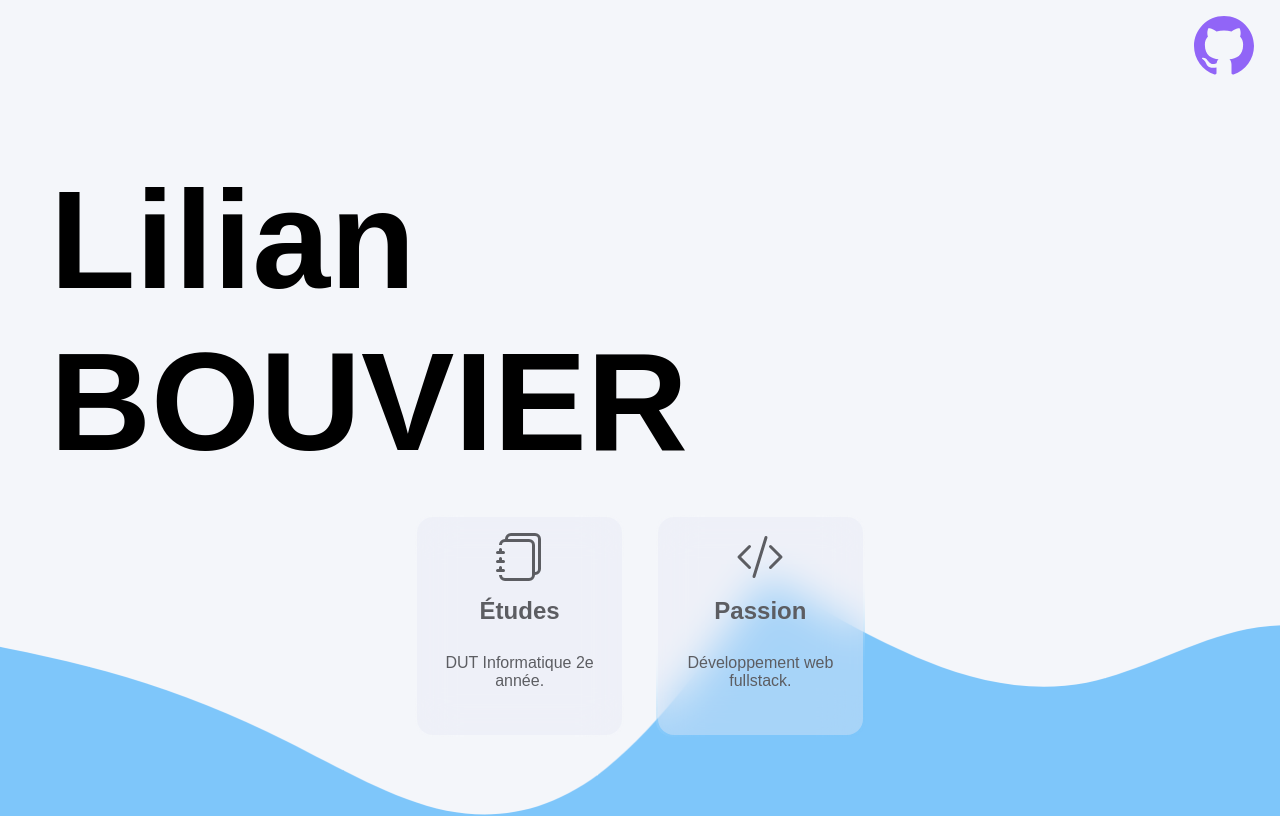
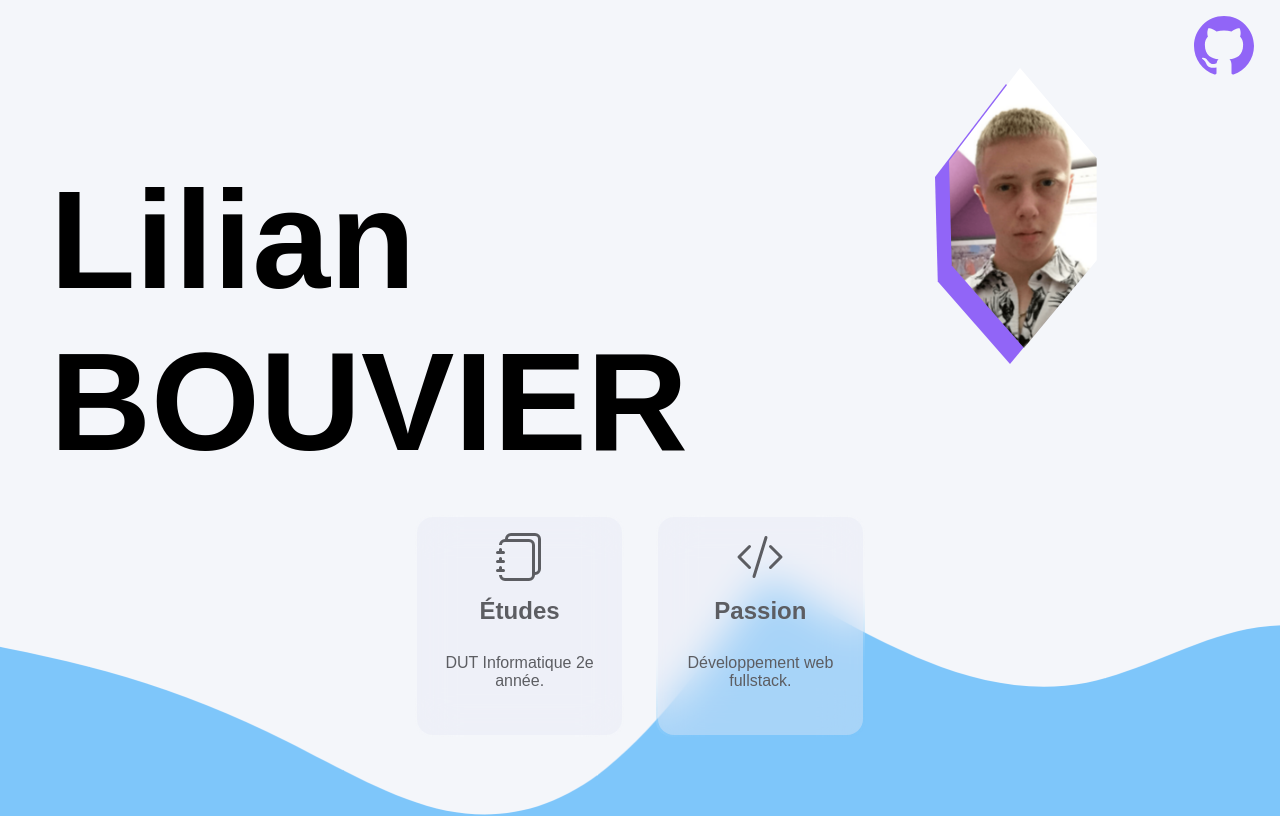
Before and after one commit to LilianBvr/my-resume, a React (Create React App) app: page / in a window 1280 px wide. Shown: the top 816 px of the page. Built offline with nearby package versions, Linux system fonts and the light colour scheme; a web font is replaced by a local one.

Commit message:
Fix picture issue

```diff
--- a/src/css/LandingPage.css
+++ b/src/css/LandingPage.css
@@ -42,14 +42,6 @@
     font-size: 15vw;
     text-align: center;
     margin-left: 0;
-  }
-}
-
-@media(min-width: 640px) and (min-height: 550px){
-  .lp__title:hover + .lp__pic-wrap{
-    visibility: visible;
-    opacity: 100%;
-    transition: opacity 0.4s;
   }
 }
 
@@ -143,9 +135,14 @@
   top:0%;
   left: 70%;
   filter: drop-shadow(-14px 16px 0px var(--lean-color));
-  opacity: 0%;
   transition: all 0.4s;
-  visibility: hidden;
+  display: none;
+}
+
+@media(min-width: 800px){
+  .lp__pic-wrap{
+    display: block;
+  }
 }
 
 .lp__pic{
```
